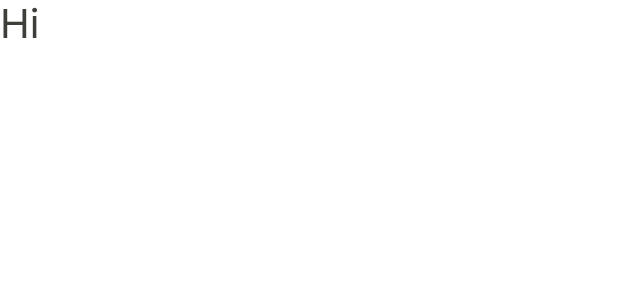
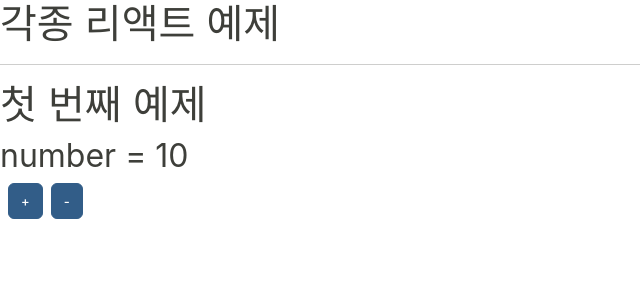
Before and after one commit to juyeonjo21/jy21-react, a React (Create React App) app in the folder demo03/: page / in a window 1280 px wide. Shown: the top 300 px of the page, without its empty margins (0-640 px from the left). Built offline with nearby package versions, Linux system fonts and the light colour scheme.

Commit message:
리액트 함수 사용 예제(1)

```diff
--- a/demo03/src/App.js
+++ b/demo03/src/App.js
@@ -1,9 +1,14 @@
-import logo from './logo.svg';
 import './App.css';
+import Exam01 from './components/Exam01';
 
 function App() {
   return (
-    <h1>Hi</h1>
+
+    <>
+    <h1>각종 리액트 예제</h1>
+    <hr/>
+    <Exam01/>
+    </>
   );
 }
 
--- /dev/null
+++ b/demo03/src/components/Exam01.js
@@ -0,0 +1,34 @@
+//= react 모듈 중에서 useState만 골라서 불러오겠다/-> {}를 따로 쓸 때에
+import { useState } from "react";
+
+function Exam01(){
+    //데이터
+    //- const는 값이 변하지 않는 변수를 의미
+    // - react에서는 화면을 자동으로 갱신해주기 때문에 불변값이 아니면 처리를 안해준다
+    //- 변경은 setter 메소드로 처리하도록 설정되어 있다
+    //- 변수를 선언할 때 setter 메소드까지 같이 만들도록 useState라는 명령을 제공한다
+
+    const [number, setNumber] = useState(10);
+    //--> number라는 상태변수를 10으로 만들고 변경은 setNumber 함수로만 가능하게 하겠다
+
+    function plus(){
+        setNumber(number +1);
+    }
+    function minus(){
+        setNumber(number -1);
+    }
+
+
+    return (
+        <>
+        <h1>첫 번째 예제</h1>
+        {/* 데이터를 출력 */}
+        <h2>number = {number}</h2>
+        {/* (주의) class를 부여할 때는 class가 아니라 className이라고 적어야 함 */}
+        <button className="btn btn-primary ms-2" onClick={plus}>+</button>
+        <button className="btn btn-primary ms-2" onClick={minus}>-</button>
+        </>
+    );
+}
+
+export default Exam01;
```
Also changed, not shown: demo03/src/logo.svg (deleted).
